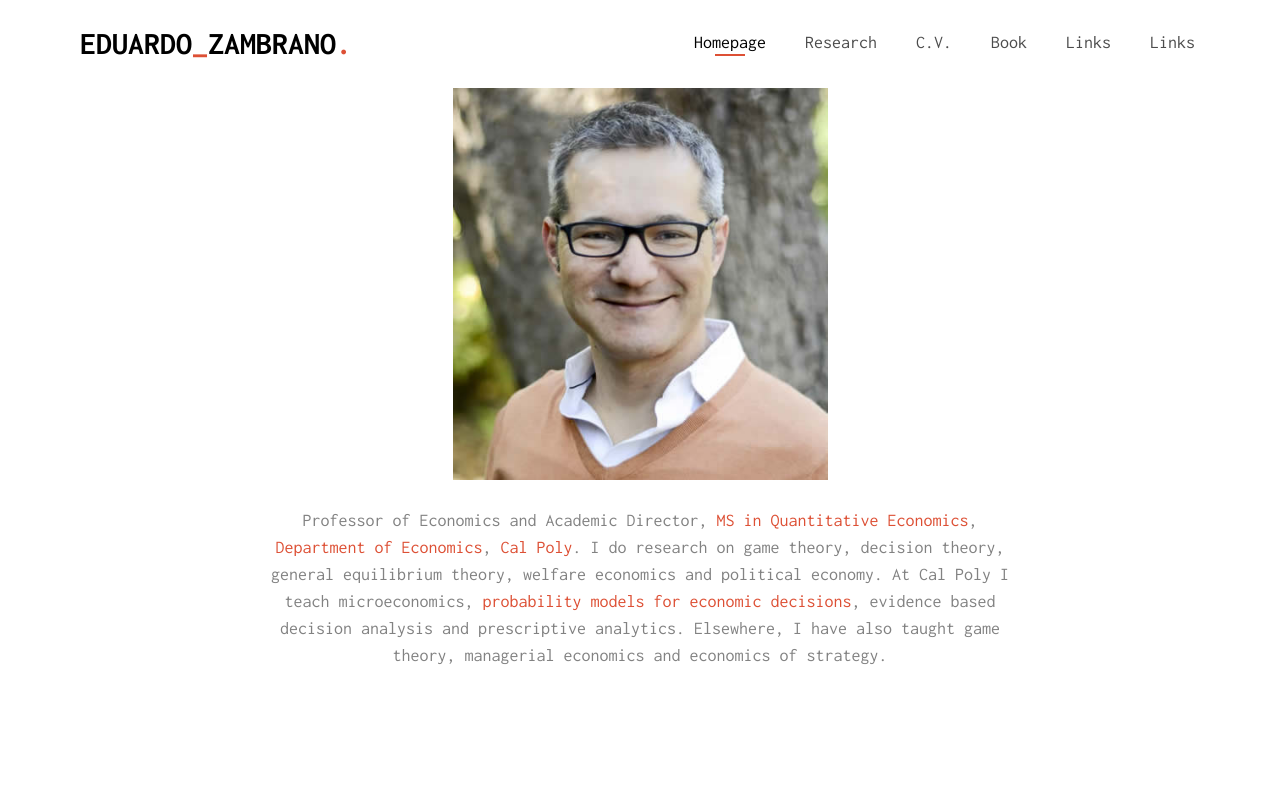
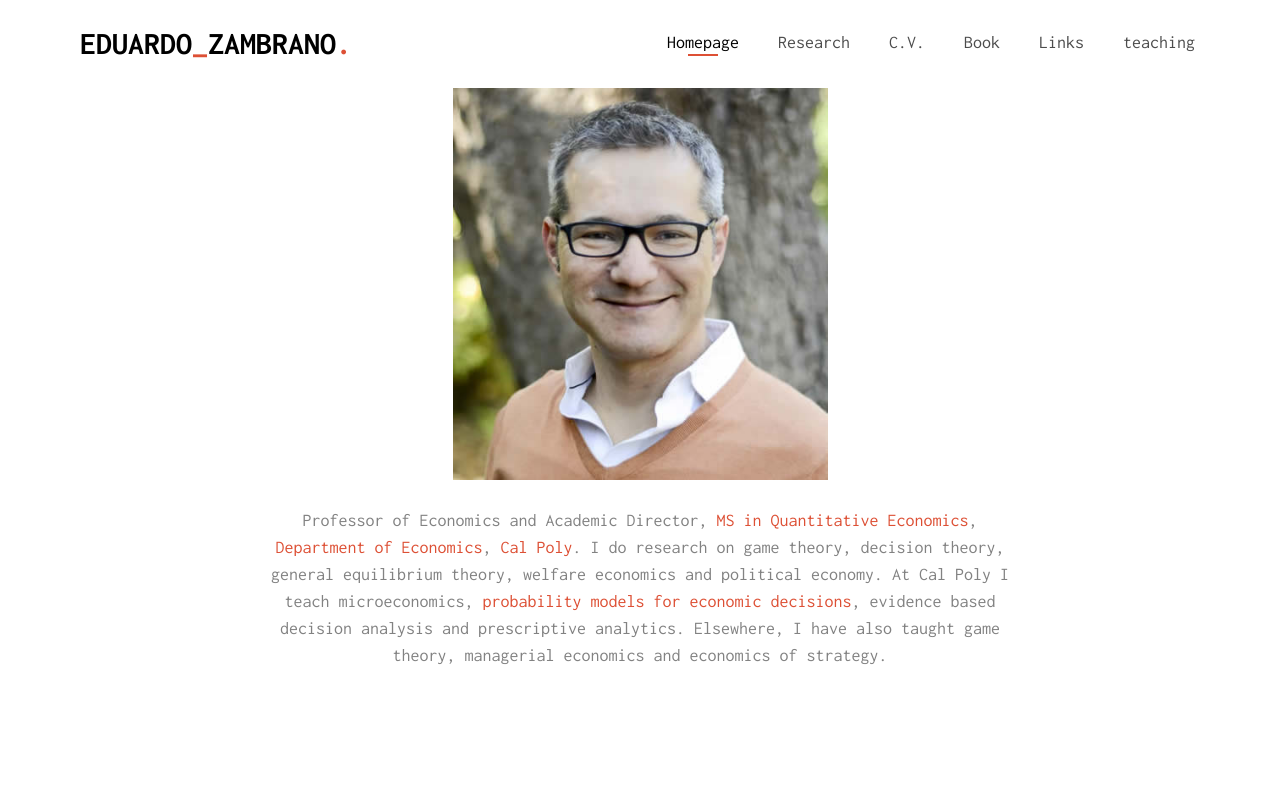
Before and after one commit to eduardo-zambrano/eduardo-zambrano.github.io, a plain HTML site: page index.html in a window 1280 px wide. Shown: the top 786 px of the page. Drawn offline with nearby package versions, Linux system fonts and the light colour scheme; a script that the page names is missing; files whose address does not match are found by name.

Commit message:
test teaching

```diff
--- a/index.html
+++ b/index.html
@@ -50,7 +50,7 @@
 							<li><a href="documents/zambrano.pdf">C.V.</a></li>
 							<li><a href="https://mitpress.mit.edu/books/probability-models-economic-decisions-second-edition">Book</a></li>
 							<li><a href="links.html">Links</a></li>
-							<li><a href="teaching.html">Links</a></li>
+							<li><a href="teaching.html">teaching</a></li>
 						</ul>
 					</div>
 				</div>
```
